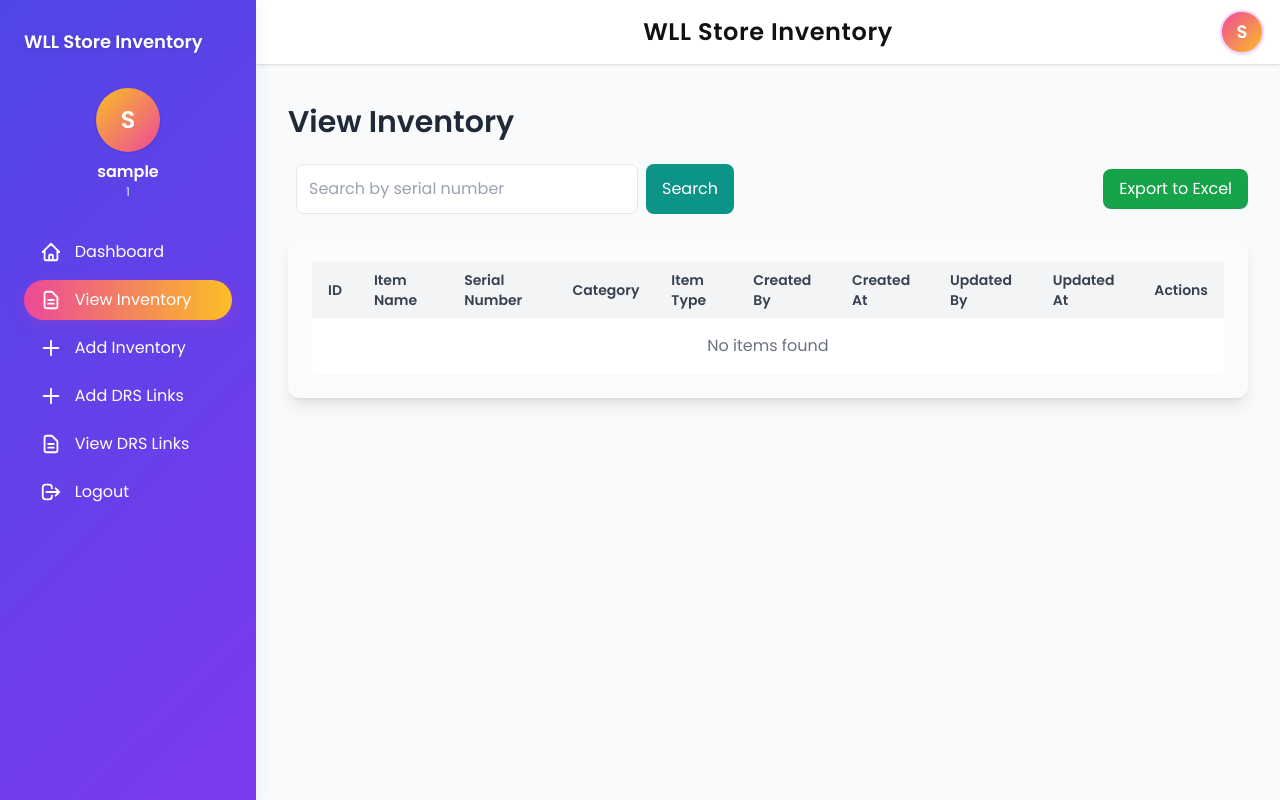
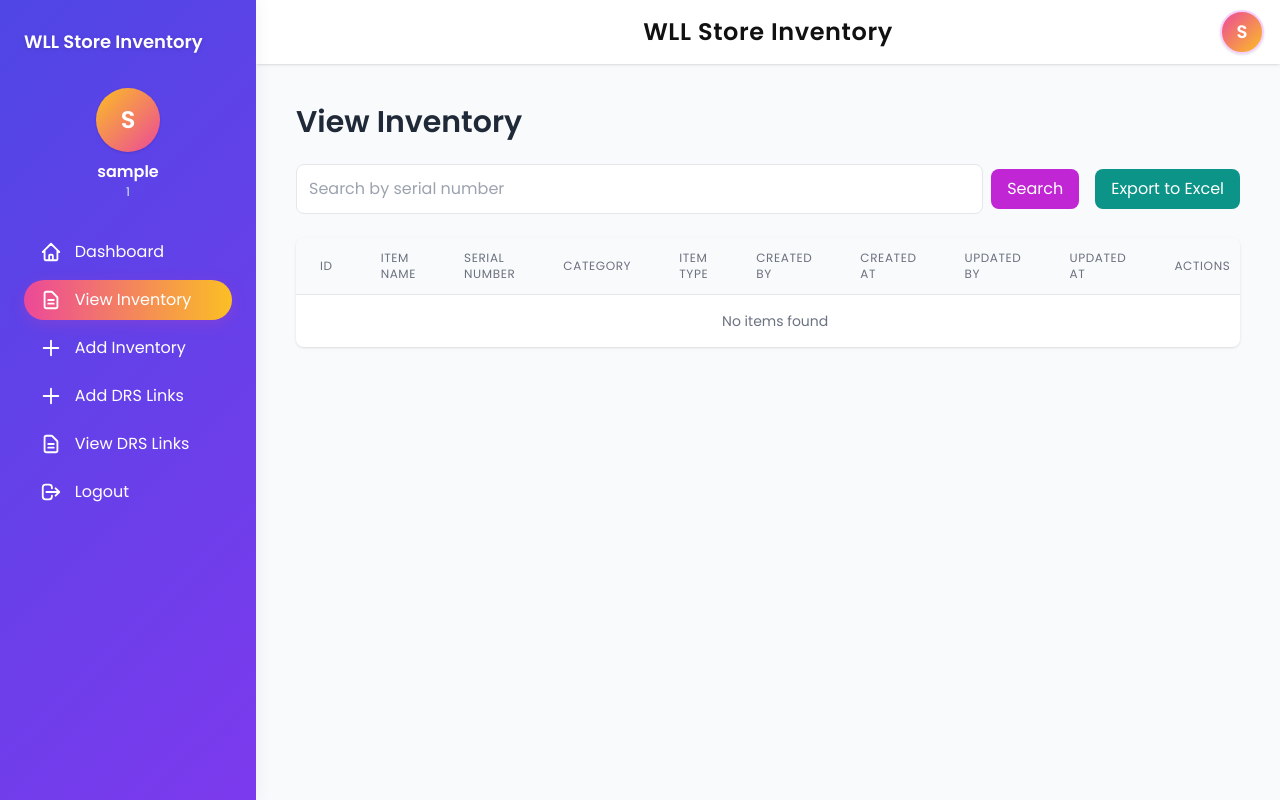
Before and after one commit to nomiking8/wll_store_inventory, a Flask app: page /view_inventory in a window 1280 px wide. Run offline with Flask 3, Linux system fonts and the light colour scheme; the visitor is signed in with stand-in values (Sample User, id 1); some libraries are stand-ins or nearby versions.

Commit message:
html: Adapting files to our main theme

```diff
--- a/templates/view_inventory.html
+++ b/templates/view_inventory.html
@@ -1,87 +1,85 @@
 {% extends "base.html" %}
 {% block title %}View Inventory{% endblock %}
 {% block content %}
-<main class="container mx-auto px-4 py-6">
-    <h2 class="text-3xl font-bold mb-6 text-gray-800">View Inventory</h2>
+<div class="container mx-auto p-6">
+    <h1 class="text-3xl font-bold mb-6 text-gray-800">View Inventory</h1>
 
-    <div class="mb-6 flex justify-between items-center">
-        <form method="GET" class="flex space-x-2">
+    <div class="mb-6 flex items-center space-x-4">
+        <form method="GET" action="{{ url_for('view_inventory') }}" class="flex-1">
             {{ search_form.hidden_tag() }}
-            <div class="flex-grow">
-                {{ search_form.search(class="w-full p-3 border rounded-lg focus:outline-none focus:ring-2 focus:ring-teal-500 bg-white", placeholder="Search by serial number") }}
+            <div class="flex items-center space-x-2">
+                {{ search_form.search(class="w-full p-3 border rounded-lg focus:ring-2 focus:ring-fuchsia-400 focus:border-transparent bg-white", placeholder="Search by serial number") }}
+                <button type="submit" class="bg-fuchsia-600 text-white px-4 py-2 rounded-lg hover:bg-fuchsia-700 transition">Search</button>
             </div>
-            <button type="submit" class="bg-teal-600 text-white px-4 py-2 rounded-lg hover:bg-teal-700 transition duration-200">Search</button>
         </form>
-        <a href="{{ url_for('export_inventory', search=search) }}" class="bg-green-600 text-white px-4 py-2 rounded-lg hover:bg-green-700 transition duration-200">Export to Excel</a>
+        <a href="{{ url_for('export_inventory') }}" class="bg-teal-600 text-white px-4 py-2 rounded-lg hover:bg-teal-700 transition">Export to Excel</a>
     </div>
 
-    <div class="backdrop-blur-md bg-white/30 rounded-xl p-4 sm:p-6 shadow-lg">
-        <div class="overflow-x-auto">
-            <table class="min-w-full bg-white rounded-lg">
-                <thead>
-                    <tr class="bg-gray-100">
-                        <th class="py-2 px-4 text-left text-sm font-semibold text-gray-700">ID</th>
-                        <th class="py-2 px-4 text-left text-sm font-semibold text-gray-700">Item Name</th>
-                        <th class="py-2 px-4 text-left text-sm font-semibold text-gray-700">Serial Number</th>
-                        <th class="py-2 px-4 text-left text-sm font-semibold text-gray-700">Category</th>
-                        <th class="py-2 px-4 text-left text-sm font-semibold text-gray-700">Item Type</th>
-                        <th class="py-2 px-4 text-left text-sm font-semibold text-gray-700">Created By</th>
-                        <th class="py-2 px-4 text-left text-sm font-semibold text-gray-700">Created At</th>
-                        <th class="py-2 px-4 text-left text-sm font-semibold text-gray-700">Updated By</th>
-                        <th class="py-2 px-4 text-left text-sm font-semibold text-gray-700">Updated At</th>
-                        <th class="py-2 px-4 text-left text-sm font-semibold text-gray-700">Actions</th>
+    <div class="overflow-x-auto bg-white shadow rounded-lg">
+        <table class="min-w-full divide-y divide-gray-200">
+            <thead class="bg-gray-50">
+                <tr>
+                    <th class="px-6 py-3 text-left text-xs font-medium text-gray-500 uppercase tracking-wider">ID</th>
+                    <th class="px-6 py-3 text-left text-xs font-medium text-gray-500 uppercase tracking-wider">Item Name</th>
+                    <th class="px-6 py-3 text-left text-xs font-medium text-gray-500 uppercase tracking-wider">Serial Number</th>
+                    <th class="px-6 py-3 text-left text-xs font-medium text-gray-500 uppercase tracking-wider">Category</th>
+                    <th class="px-6 py-3 text-left text-xs font-medium text-gray-500 uppercase tracking-wider">Item Type</th>
+                    <th class="px-6 py-3 text-left text-xs font-medium text-gray-500 uppercase tracking-wider">Created By</th>
+                    <th class="px-6 py-3 text-left text-xs font-medium text-gray-500 uppercase tracking-wider">Created At</th>
+                    <th class="px-6 py-3 text-left text-xs font-medium text-gray-500 uppercase tracking-wider">Updated By</th>
+                    <th class="px-6 py-3 text-left text-xs font-medium text-gray-500 uppercase tracking-wider">Updated At</th>
+                    <th class="px-6 py-3 text-left text-xs font-medium text-gray-500 uppercase tracking-wider">Actions</th>
                 </tr>
             </thead>
-                <tbody>
+            <tbody class="bg-white divide-y divide-gray-200">
                 {% for item in items.items %}
-                    <tr class="border-t">
-                        <td class="py-2 px-4 text-sm text-gray-600">{{ item.id }}</td>
-                        <td class="py-2 px-4 text-sm text-gray-600">{{ item.item_name }}</td>
-                        <td class="py-2 px-4 text-sm text-gray-600">{{ item.serial_number or '-' }}</td>
-                        <td class="py-2 px-4 text-sm text-gray-600">{{ item.category }}</td>
-                        <td class="py-2 px-4 text-sm text-gray-600">{{ item.item_type }}</td>
-                        <td class="py-2 px-4 text-sm text-gray-600">{{ item.created_by }}</td>
-                        <td class="py-2 px-4 text-sm text-gray-600">{{ item.created_at_formatted }}</td>
-                        <td class="py-2 px-4 text-sm text-gray-600">{{ item.updated_by }}</td>
-                        <td class="py-2 px-4 text-sm text-gray-600">{{ item.updated_at_formatted }}</td>
-                        <td class="py-2 px-4 text-sm text-gray-600">
-                            <a href="{{ url_for('edit_inventory', id=item.id) }}" class="bg-blue-600 text-white px-3 py-1 rounded-lg hover:bg-blue-700 transition duration-200">Edit</a>
-                            <form action="{{ url_for('delete_inventory', id=item.id) }}" method="POST" style="display:inline;" onsubmit="return confirm('Are you sure you want to delete this item?');">
+                <tr>
+                    <td class="px-6 py-4 whitespace-nowrap text-sm text-gray-900">{{ item.id }}</td>
+                    <td class="px-6 py-4 whitespace-nowrap text-sm text-gray-900">{{ item.item_name }}</td>
+                    <td class="px-6 py-4 whitespace-nowrap text-sm text-gray-900">{{ item.serial_number or '-' }}</td>
+                    <td class="px-6 py-4 whitespace-nowrap text-sm text-gray-900">{{ item.category }}</td>
+                    <td class="px-6 py-4 whitespace-nowrap text-sm text-gray-900">{{ item.item_type }}</td>
+                    <td class="px-6 py-4 whitespace-nowrap text-sm text-gray-900">{{ item.created_by }}</td>
+                    <td class="px-6 py-4 whitespace-nowrap text-sm text-gray-900">{{ item.created_at_formatted }}</td>
+                    <td class="px-6 py-4 whitespace-nowrap text-sm text-gray-900">{{ item.updated_by }}</td>
+                    <td class="px-6 py-4 whitespace-nowrap text-sm text-gray-900">{{ item.updated_at_formatted }}</td>
+                    <td class="px-6 py-4 whitespace-nowrap text-sm font-medium">
+                        <a href="{{ url_for('edit_inventory', id=item.id) }}" class="text-fuchsia-600 hover:text-fuchsia-800 mr-4">Edit</a>
+                        <form action="{{ url_for('delete_inventory', id=item.id) }}" method="POST" class="inline-block" onsubmit="return confirm('Are you sure you want to delete this item?');">
                             {{ search_form.hidden_tag() }}
-                                <button type="submit" class="bg-red-600 text-white px-3 py-1 rounded-lg hover:bg-red-700 transition duration-200">Delete</button>
+                            <button type="submit" class="text-red-600 hover:text-red-800">Delete</button>
                         </form>
                     </td>
                 </tr>
                 {% else %}
                 <tr>
-                        <td colspan="10" class="py-4 px-4 text-center text-gray-500">No items found</td>
+                    <td colspan="10" class="px-6 py-4 whitespace-nowrap text-sm text-gray-500 text-center">No items found</td>
                 </tr>
                 {% endfor %}
             </tbody>
         </table>
     </div>
-    </div>
 
     {% if items.has_next or items.has_prev %}
     <div class="mt-6 flex justify-center space-x-2">
         {% if items.has_prev %}
-        <a href="{{ url_for('view_inventory', page=items.prev_num, search=search) }}" class="bg-teal-600 text-white px-4 py-2 rounded-lg hover:bg-teal-700 transition duration-200">Previous</a>
+        <a href="{{ url_for('view_inventory', page=items.prev_num, search=search) }}" class="px-4 py-2 bg-fuchsia-600 text-white rounded-lg hover:bg-fuchsia-700 transition">Previous</a>
         {% endif %}
         {% for num in items.iter_pages() %}
             {% if num %}
                 {% if num == items.page %}
-                <span class="bg-teal-600 text-white px-4 py-2 rounded-lg">{{ num }}</span>
+                <span class="px-4 py-2 bg-fuchsia-600 text-white rounded-lg">{{ num }}</span>
                 {% else %}
-                <a href="{{ url_for('view_inventory', page=num, search=search) }}" class="bg-gray-200 text-gray-700 px-4 py-2 rounded-lg hover:bg-gray-300 transition duration-200">{{ num }}</a>
+                <a href="{{ url_for('view_inventory', page=num, search=search) }}" class="px-4 py-2 bg-gray-200 text-gray-800 rounded-lg hover:bg-gray-300 transition">{{ num }}</a>
                 {% endif %}
             {% else %}
-                <span class="px-4 py-2">...</span>
+                <span class="px-4 py-2 text-gray-500">...</span>
             {% endif %}
         {% endfor %}
         {% if items.has_next %}
-        <a href="{{ url_for('view_inventory', page=items.next_num, search=search) }}" class="bg-teal-600 text-white px-4 py-2 rounded-lg hover:bg-teal-700 transition duration-200">Next</a>
+        <a href="{{ url_for('view_inventory', page=items.next_num, search=search) }}" class="px-4 py-2 bg-fuchsia-600 text-white rounded-lg hover:bg-fuchsia-700 transition">Next</a>
         {% endif %}
     </div>
     {% endif %}
-</main>
+</div>
 {% endblock %}
```
Also changed, not shown: templates/edit_drs_links.html (+58 -57 lines), templates/edit_inventory.html (+36 -35 lines), templates/view_drs_links.html (+42 -44 lines). Lines whose indentation alone changed are shown as unchanged.
